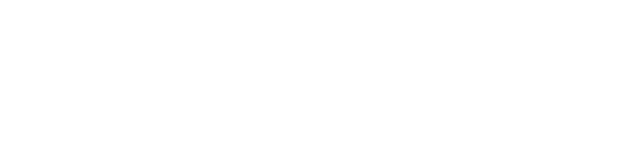
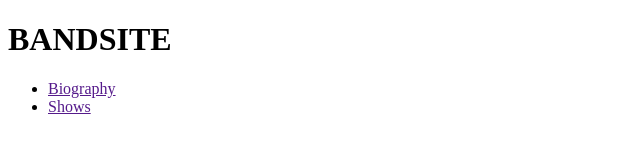
Before and after one commit to f2xiao/band-site, a plain HTML site: page index.html in a window 1280 px wide. Shown: the whole page, without its empty margins (0-640 px from the left). Drawn offline with Linux system fonts and the light colour scheme.

Commit message:
add header html

```diff
--- a/index.html
+++ b/index.html
@@ -6,5 +6,19 @@
     <link rel="stylesheet" href="styles/bio.css" />
     <title>Band Site</title>
   </head>
-  <body></body>
+  <body>
+    <header class="site-header">
+      <h1 class="site-header__logo">BANDSITE</h1>
+      <nav class="main-nav">
+        <ul class="main-nav__list">
+          <li class="main-nav__item">
+            <a href="" class="main-nav__link">Biography</a>
+          </li>
+          <li class="main-nav__item">
+            <a href="" class="main-nav__link">Shows</a>
+          </li>
+        </ul>
+      </nav>
+    </header>
+  </body>
 </html>
```
